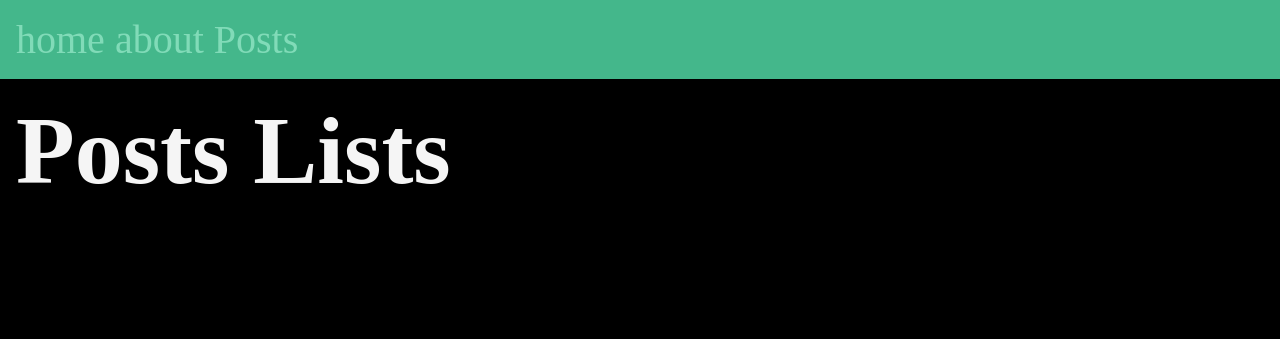
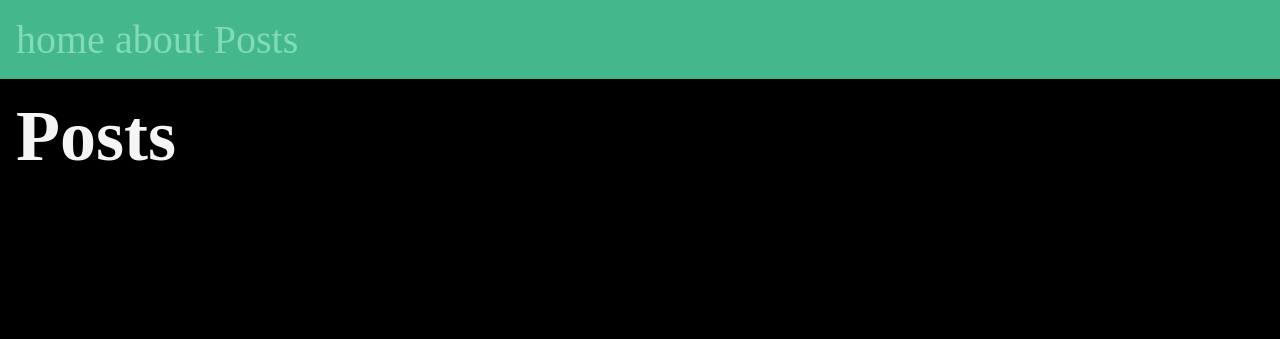
Before and after one commit to Fantonio27/django-practice-1, a Django app: page /posts/ in a window 1280 px wide. Shown: the top 339 px of the page. Run offline with Django 5.2, Linux system fonts and the light colour scheme.

Commit message:
Refactor posts list template for improved structure and consistency

```diff
--- a/myproject/posts/templates/posts/posts_list.html
+++ b/myproject/posts/templates/posts/posts_list.html
@@ -13,9 +13,23 @@
 {% extends 'layout.html' %}
 
 {% block title %}
-    Posts Lists
+    Posts
 {% endblock %}
 
 {% block content %}
-<h1>Posts Lists</h1>
+<section>
+    <h1>Posts</h1>
+
+    {% for post in posts %}
+        <article class="post">
+            <h2>
+                <a href="{% url 'posts:page' slug=post.slug %}">
+                    {{ post.title }}
+                </a>
+            </h2>
+            <p>{{ post.date }}</p>
+            <p>{{ post.body }}</p>
+        </article>
+    {% endfor %}
+</section>
 {% endblock %}
```
